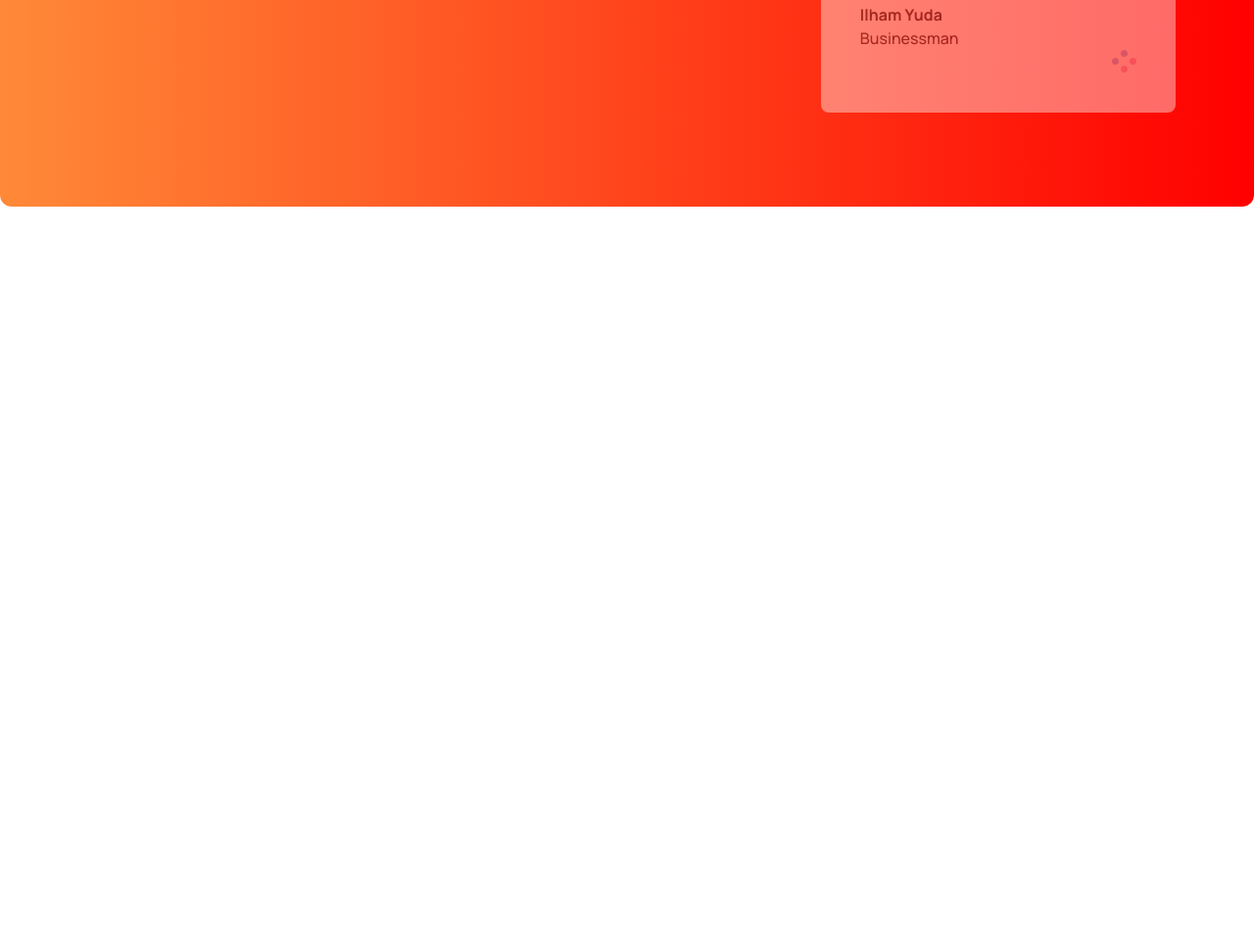
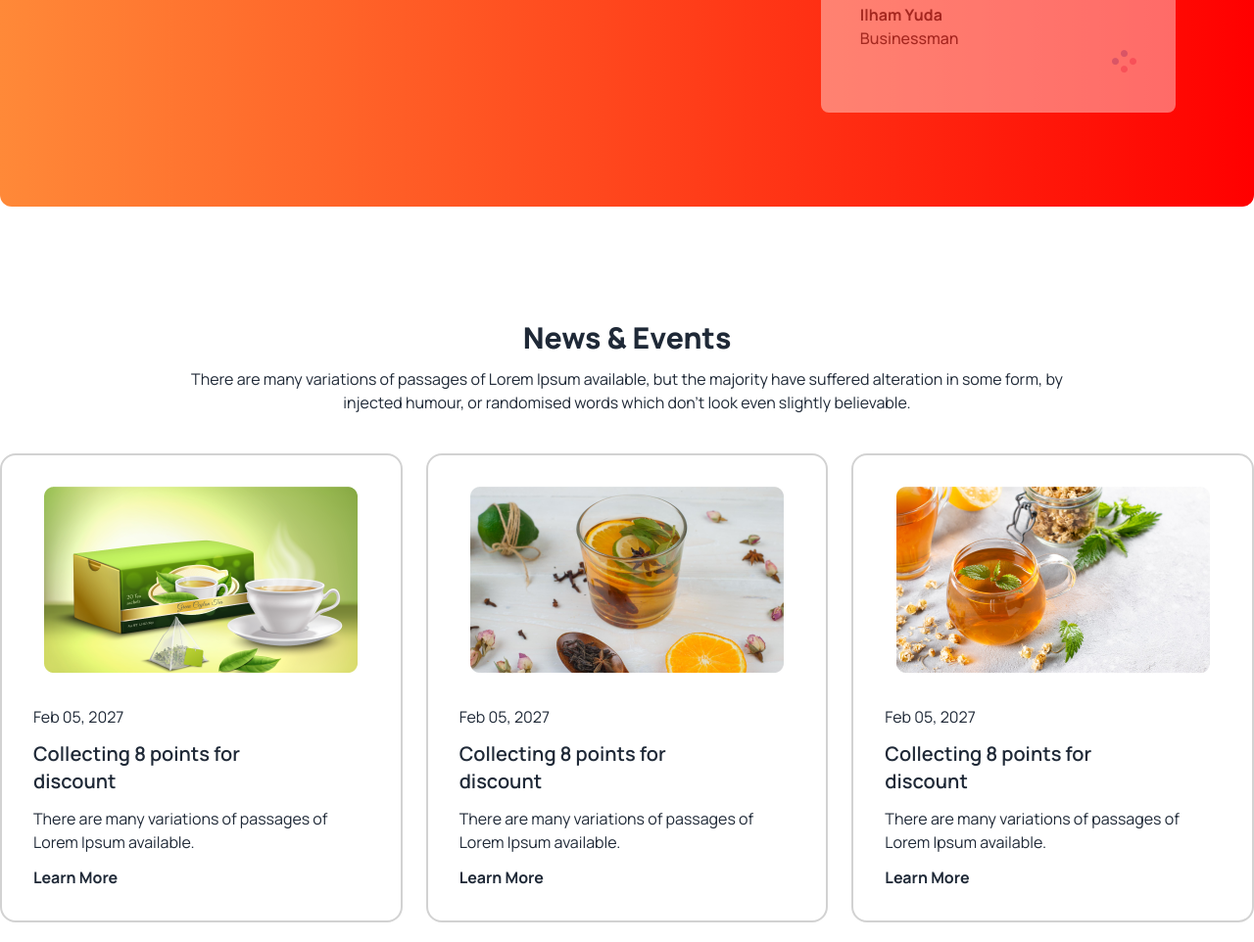
Before and after one commit to Jamil-Aktar-Ifat/teatime-elegance-with-daisyUI, a plain HTML site: page index.html in a window 1280 px wide. Shown: the part 2310-3272 px from the top of the page at 98% size. Before the commit the page ends 2617 px from the top, so only its background shows below. Drawn offline with nearby package versions, Linux system fonts and the light colour scheme.

Commit message:
news and events section updated

```diff
--- a/index.html
+++ b/index.html
@@ -185,6 +185,50 @@
             </div>
           </div>
         </section>
+        <!-- news and event section  -->
+        <section>
+          <div class="py-5">
+            <h2 class="text-3xl font-extrabold text-center">News & Events</h2>
+            <p class="text-center lg:px-44 pt-3">
+              There are many variations of passages of Lorem Ipsum available, but the majority have suffered alteration in some form, by injected humour, or randomised words which don't look even slightly believable.
+            </p>
+          </div>
+          <div class="py-5 flex flex-col lg:flex-row gap-6">
+            <!-- first card  -->
+            <div class="card pt-8 border-2 border-[#D2D2D2]">
+              <figure><img src="./images/news-1.png" alt="Shoes" /></figure>
+              <div class="card-body gap-3">
+                <p>Feb 05, 2027</p>
+                <h2 class="card-title">Collecting 8 points for <br>
+                   discount</h2>
+                <p>There are many variations of passages of Lorem Ipsum available.</p>
+                <h4 class="font-bold">Learn More</h4>
+              </div>
+            </div>
+            <!-- second card  -->
+            <div class="card pt-8 border-2 border-[#D2D2D2]">
+              <figure><img src="./images/news-2.png" alt="Shoes" /></figure>
+              <div class="card-body gap-3">
+                <p>Feb 05, 2027</p>
+                <h2 class="card-title">Collecting 8 points for <br>
+                   discount</h2>
+                <p>There are many variations of passages of Lorem Ipsum available.</p>
+                <h4 class="font-bold">Learn More</h4>
+              </div>
+            </div>
+            <!-- third card  -->
+            <div class="card pt-8 border-2 border-[#D2D2D2]">
+              <figure><img src="./images/news-3.png" alt="Shoes" /></figure>
+              <div class="card-body gap-3">
+                <p>Feb 05, 2027</p>
+                <h2 class="card-title">Collecting 8 points for <br>
+                   discount</h2>
+                <p>There are many variations of passages of Lorem Ipsum available.</p>
+                <h4 class="font-bold">Learn More</h4>
+              </div>
+            </div>
+          </div>
+        </section>
     </main>
     <footer>
 
```
